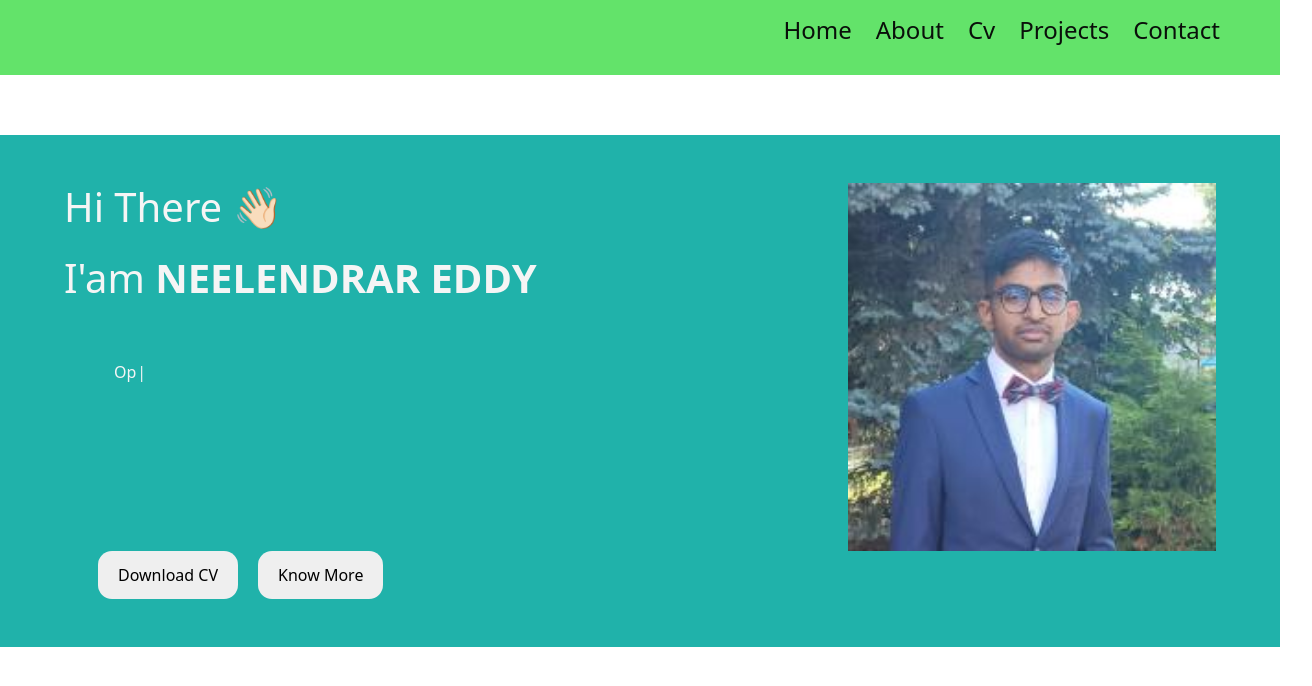
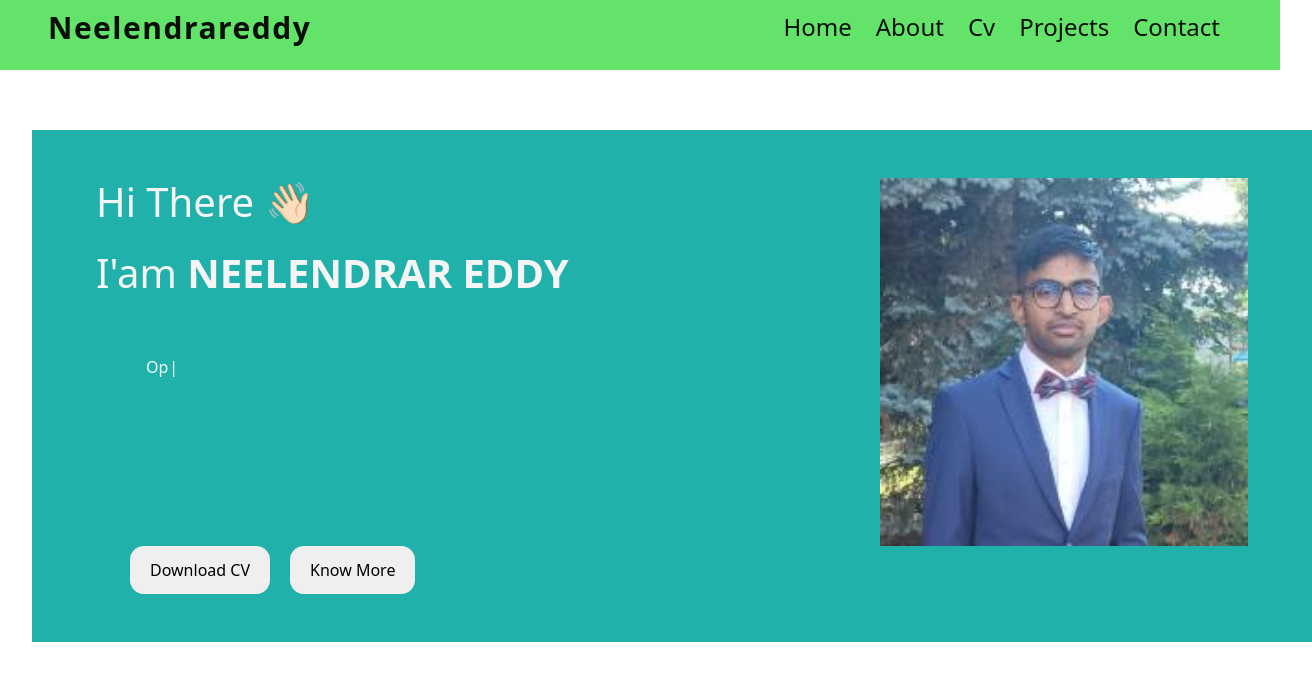
Before and after one commit to neelendrareddy9001/my-portfolio-website, a React (Create React App) app: page / in a window 1280 px wide. Shown: the top 686 px of the page, 1312 px wide, since content can reach past the window. Built offline with nearby package versions, Linux system fonts and the light colour scheme.

Commit message:
styles changes updated

```diff
--- a/src/component/About/Info.js
+++ b/src/component/About/Info.js
@@ -1,8 +1,8 @@
 import React from "react";
-import { ProgressBar } from "react-bootstrap";
+
 
 const Info = () => {
-  const now = 60;
+
   return (
     <div className="about_info">
       <div className="about_box">
--- a/src/component/Navbar/navbar.scss
+++ b/src/component/Navbar/navbar.scss
@@ -4,7 +4,7 @@
 .header {
   display: flex;
   justify-content: space-between;
-  min-height: 75px;
+  min-height: 70px;
   align-items: center;
   padding: 0 auto;
   background-color: #63e36a;
@@ -26,12 +26,9 @@
   &-left {
     .logo {
       font-weight: 600;
-      font-size: 34px;
+      font-size: 30px;
       letter-spacing: 1.5px;
       color: #0a0f0a;
-      @include mobile {
-        visibility:hidden;
-      }
     }
   }
   &-right {
--- a/src/index.scss
+++ b/src/index.scss
@@ -86,6 +86,7 @@ body {
 
 .section {
   width: 100%;
+  margin: 0 32px;
 }
 
 /* typography */
```
